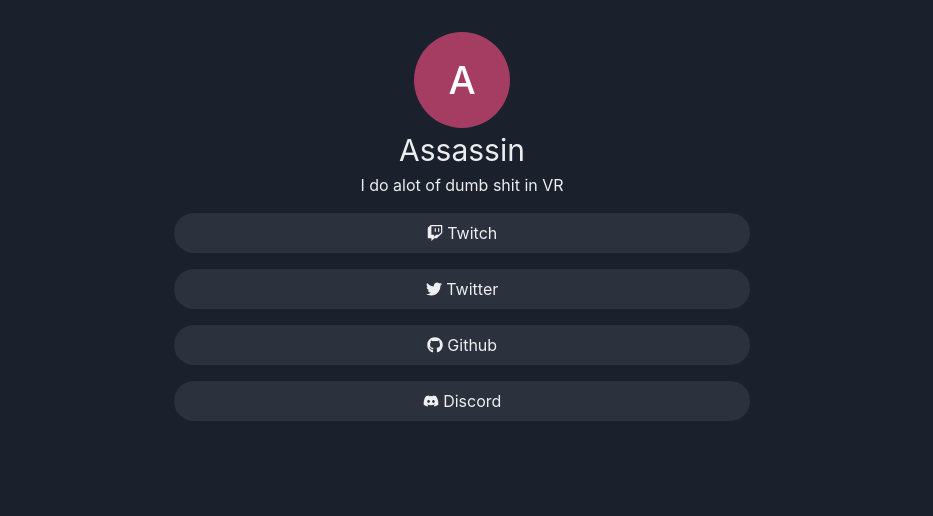
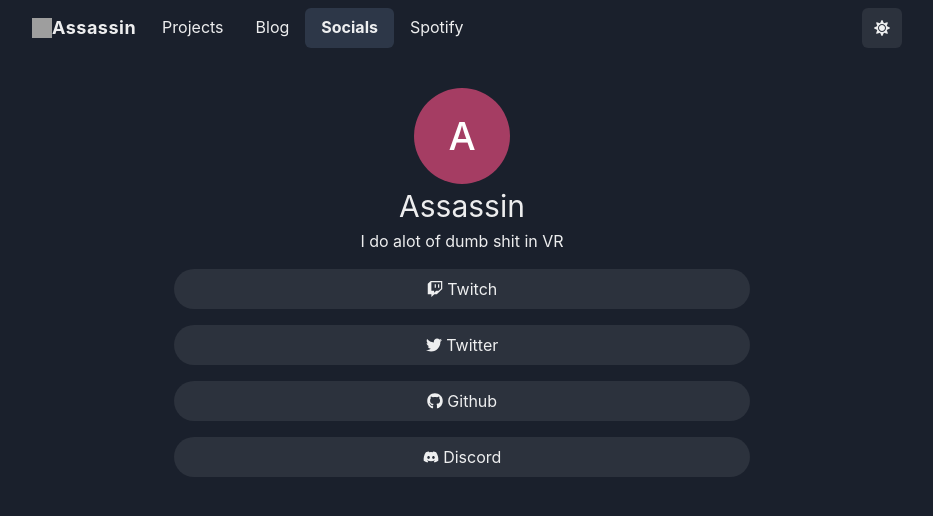
Before and after one commit to ShyAssassin/assassin.dev, a Next.js app: page /socials in a window 1280 px wide. Shown: the top 516 px of the page, without its empty margins (178-1111 px from the left). Built offline with nearby package versions, Linux system fonts and the light colour scheme; grey boxes are pictures that could not be loaded.

Commit message:
Added NavBar

```diff
--- /dev/null
+++ b/src/components/Logo.tsx
@@ -0,0 +1,35 @@
+import styled from "@emotion/styled";
+import Link from "next/link";
+import Image from "next/image";
+import { Text, useColorModeValue } from "@chakra-ui/react";
+const LogoBox = styled.span`
+    font-weight: bold;
+    font-size: 18px;
+    display: inline-flex;
+    align-items: center;
+    height: 30px;
+    line-height: 20px;
+    padding: 10px;
+
+    img {
+        transition: 200ms ease;
+    }
+
+    &:hover img {
+        transform: rotate(20deg);
+    }
+`;
+
+export default function Logo() {
+    const footPrintImg = `/images/footprint${useColorModeValue("", "-dark")}.png`;
+    return (
+        <Link href={"/"} scroll={false}>
+            <LogoBox>
+                <Image src={footPrintImg} width={20} height={20} alt="logo" />
+                <Text color={useColorModeValue("gray.800", "whiteAlpha.900")} fontFamily='M PLUS Rounded 1c", sans-serif' fontWeight="bold" ml={3}>
+                    Assassin
+                </Text>
+            </LogoBox>
+        </Link>
+    );
+}
--- /dev/null
+++ b/src/components/NavBar.tsx
@@ -0,0 +1,96 @@
+import Logo from "./Logo";
+import NextLink from "next/link";
+import { GiHamburgerMenu } from "react-icons/gi";
+import ThemeToggleButton from "./ThemeToggleButton";
+import { Box, Container, Stack, Button, Link, IconButton } from "@chakra-ui/react";
+import { Heading, Flex, MenuList, Menu, MenuItem, MenuButton } from "@chakra-ui/react";
+
+// See: https://nextjs.org/docs/messages/react-hydration-error
+function LinkItem({ href, children, path, ...props }) {
+    const active = path === href;
+    return (
+        <NextLink href={href} passHref scroll={false}>
+            <Button
+                size={"md"}
+                as={"a"}
+                rounded={"md"}
+                variant={"ghost"}
+                alignItems={"center"}
+                boxShadow={"none !important"}
+                bg={active ? "gray.700" : "transparent"}
+                fontWeight={active ? "bold" : "normal"}
+                {...props}>
+                {children}
+            </Button>
+        </NextLink>
+    );
+}
+
+export default function NavBar({ router }) {
+    return (
+        <Box w="100%">
+            <Container display={"flex"} p={2} maxW={"4xl"} justifyContent={"space-between"} alignItems={"center"} flexWrap={"wrap"}>
+                {/* logo */}
+                <Flex align="center" cursor={"pointer"} mr={0}>
+                    <Heading as="h1" size="md" letterSpacing={"wide"}>
+                        <Logo />
+                    </Heading>
+                </Flex>
+                {/* desktop links */}
+                <Stack
+                    spacing={0}
+                    direction={{ base: "column", md: "row" }}
+                    display={{ base: "none", md: "flex" }}
+                    width={{ base: "full", md: "auto" }}
+                    mt={{ base: 4, md: 0 }}
+                    alignItems="center"
+                    flexGrow={1}
+                    as={"nav"}>
+                    <LinkItem path={router} href={"/projects"}>
+                        Projects
+                    </LinkItem>
+                    <LinkItem path={router} href={"/blog"}>
+                        Blog
+                    </LinkItem>
+                    <LinkItem path={router} href={"/socials"}>
+                        Socials
+                    </LinkItem>
+                    <LinkItem path={router} href={"/spotify"}>
+                        Spotify
+                    </LinkItem>
+                </Stack>
+                {/* items aligned to right of screen */}
+                {/* @ts-ignore */} {/* for some reason align isnt a type? */}
+                <Box flex={1} align={"right"}>
+                    <ThemeToggleButton />
+                    <Box ml={2} display={{ base: "inline-block", md: "none" }}>
+                        {/* hamburger menu */}
+                        <Menu isLazy id="navbar-menu">
+                            <MenuButton as={IconButton} icon={<GiHamburgerMenu />} variant="outline" aria-label="Options" />
+                            <MenuList>
+                                <NextLink href={"/"} scroll={false}>
+                                    <MenuItem as={Link}>Home</MenuItem>
+                                </NextLink>
+                                <NextLink href={"/projects"} scroll={false}>
+                                    <MenuItem as={Link}>Projects</MenuItem>
+                                </NextLink>
+                                <NextLink href={"/blog"} scroll={false}>
+                                    <MenuItem as={Link}>Blog</MenuItem>
+                                </NextLink>
+                                <NextLink href={"/socials"} scroll={false}>
+                                    <MenuItem as={Link}>Socials</MenuItem>
+                                </NextLink>
+                                <NextLink href={"/spotify"} scroll={false}>
+                                    <MenuItem as={Link}>Spotify</MenuItem>
+                                </NextLink>
+                                <MenuItem as={"a"} href="https://github.com/Assassinsorrow/assassin.dev">
+                                    View Source
+                                </MenuItem>
+                            </MenuList>
+                        </Menu>
+                    </Box>
+                </Box>
+            </Container>
+        </Box>
+    );
+}
--- /dev/null
+++ b/src/components/ThemeToggleButton.tsx
@@ -0,0 +1,24 @@
+import { AnimatePresence, motion } from "framer-motion";
+import { IconButton, useColorMode, useColorModeValue } from "@chakra-ui/react";
+import { FaSun, FaMoon } from "react-icons/fa";
+
+export default function ThemeToggleButton() {
+    const { toggleColorMode } = useColorMode();
+    return (
+        <AnimatePresence exitBeforeEnter initial={false}>
+            <motion.div
+                style={{ display: "inline-block" }}
+                key={useColorModeValue("light", "dark")}
+                initial={{ y: -20, opacity: 0 }}
+                animate={{ y: 0, opacity: 1 }}
+                exit={{ y: 20, opacity: 0 }}
+                transition={{ duration: 0.2 }}>
+                <IconButton
+                    aria-label="Toggle theme"
+                    colorScheme={useColorModeValue("purple", "gray")}
+                    icon={useColorModeValue(<FaMoon />, <FaSun />)}
+                    onClick={toggleColorMode}></IconButton>
+            </motion.div>
+        </AnimatePresence>
+    );
+}
--- a/src/pages/_app.tsx
+++ b/src/pages/_app.tsx
@@ -1,15 +1,21 @@
 import { ChakraProvider } from "@chakra-ui/react";
 import theme from "../lib/theme";
 import Head from "next/head";
+import NavBar from "../components/NavBar";
+import { AnimatePresence } from "framer-motion";
 
 export default function App({ Component, pageProps, router }) {
     return (
+        // TODO: remove chakra
         <ChakraProvider theme={theme}>
             <Head>
                 <meta name="viewport" content="width=device-width, initial-scale=1" />
                 <link rel="shortcut icon" href="favicon.ico" type="image/x-icon" />
             </Head>
-            <Component {...pageProps} key={router.route} />
+            <NavBar router={router.pathname} />
+            <AnimatePresence exitBeforeEnter initial={false} onExitComplete={() => window.scrollTo(0, 0)}>
+                <Component {...pageProps} key={router.route} />
+            </AnimatePresence>
         </ChakraProvider>
     );
 }
```
